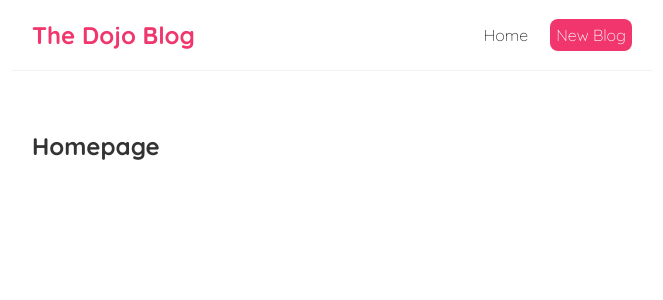
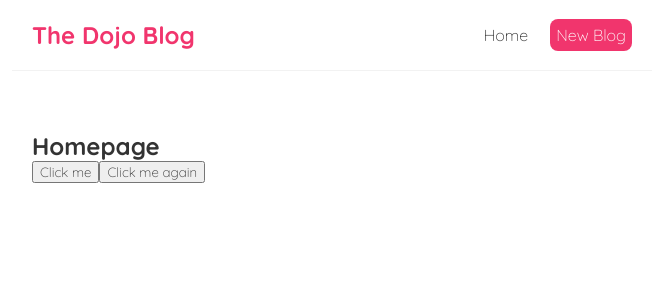
Before and after one commit to Doreen162/React-Tutorials, a React (Create React App) app in the folder hello-react/: page / in a window 1280 px wide. Shown: the top 300 px of the page, without its empty margins (308-971 px from the left). Built offline with nearby package versions, Linux system fonts and the light colour scheme.

Commit message:
Click events

```diff
--- a/hello-react/src/Home.js
+++ b/hello-react/src/Home.js
@@ -1,7 +1,18 @@
 const Home = () => {
+
+    const handleClick = () => {
+        console.log('hello, ninjas');
+    }
+    const handleClickAgain = (name, e) => {
+        console.log('hello '+ name, e.target);
+    }
+
     return (
         <div className="home">
             <h2>Homepage</h2>
+            <button onClick={handleClick}>Click me</button>
+            {/* output the target */}
+            <button onClick={(e) => {handleClickAgain('mario', e)}}>Click me again</button>
         </div>
      );
 }
```
